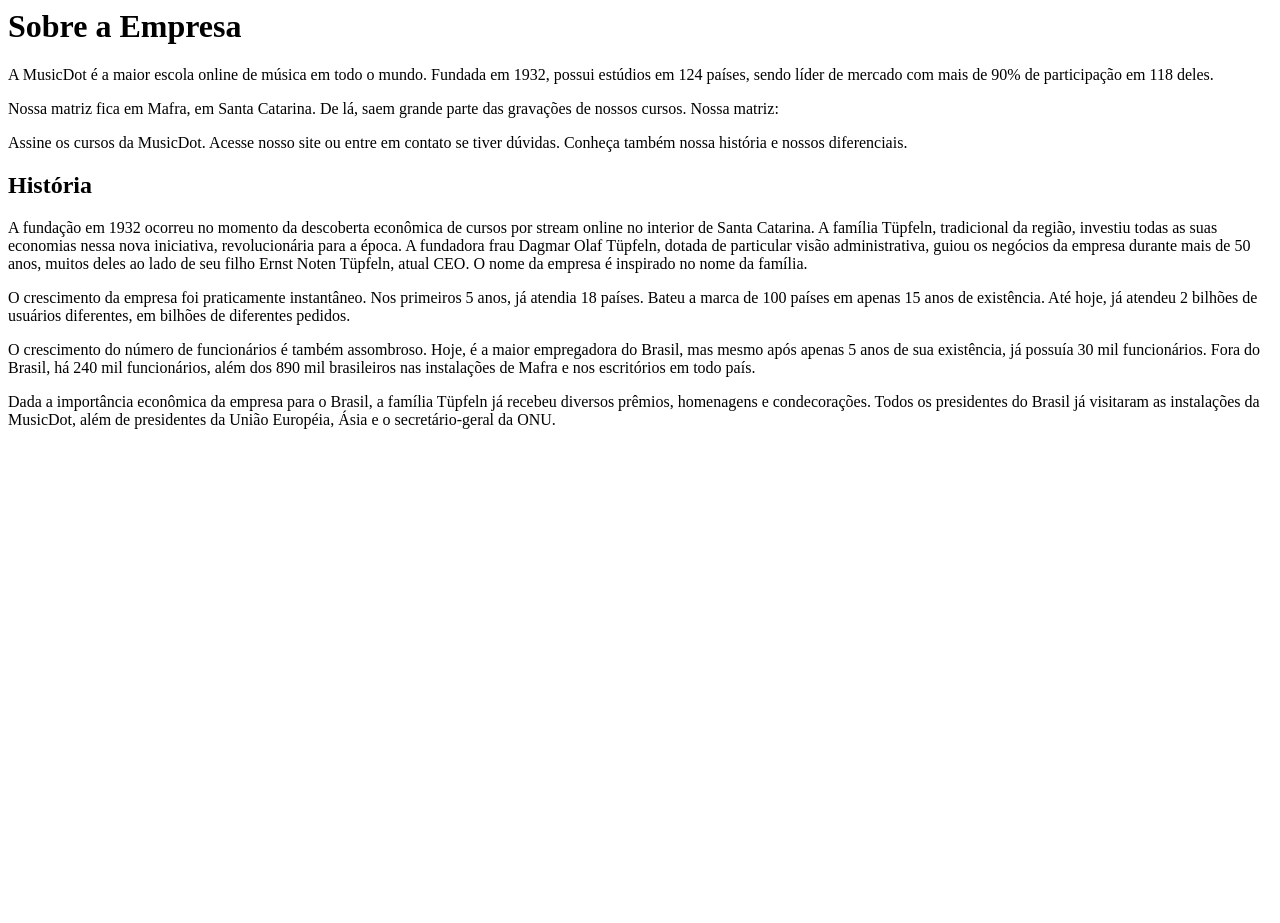
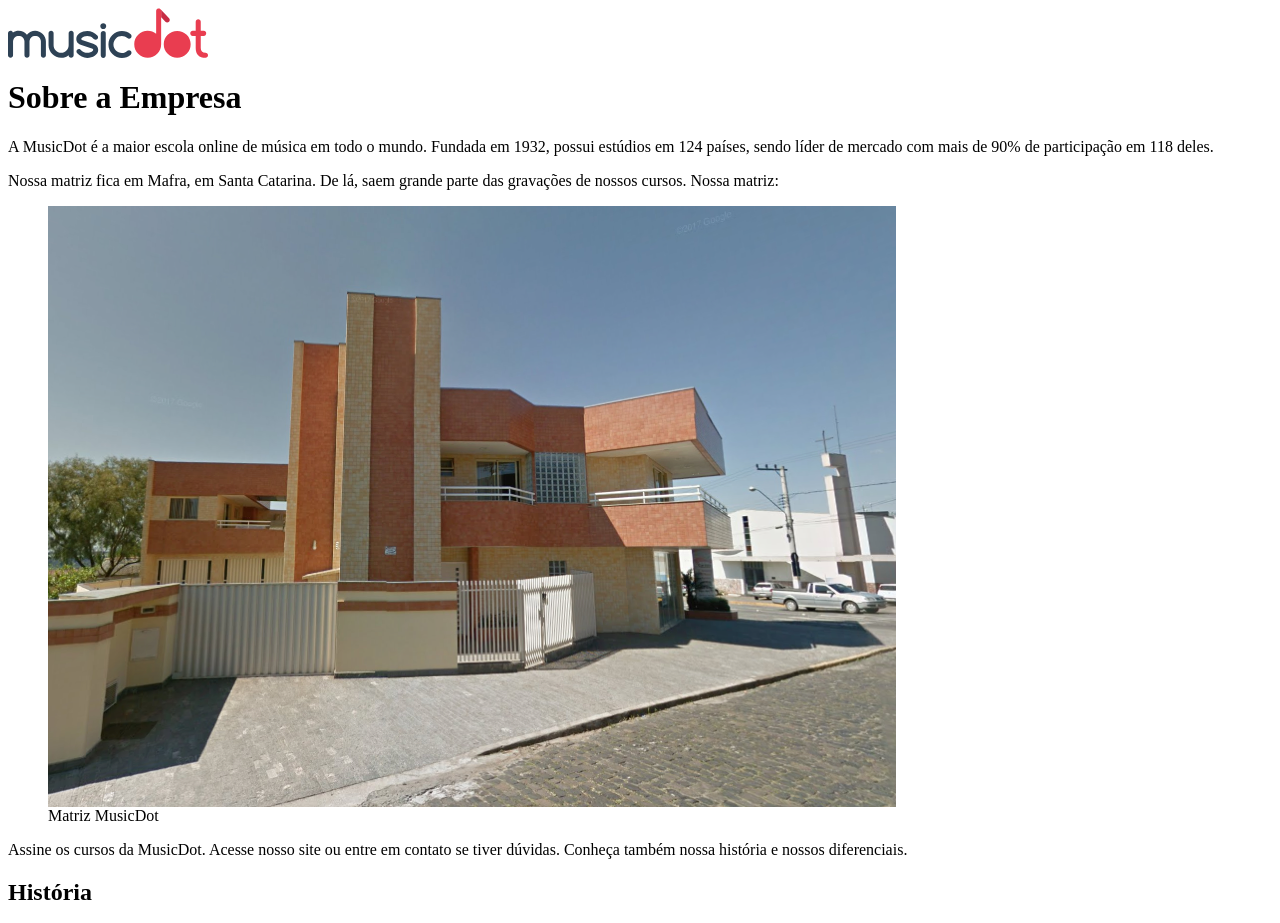
Before and after one commit to VictorRezendeS/Programa-o-B-sica-para-Web, a plain HTML site: page sobre.html in a window 1280 px wide. Shown: the top 923 px of the page. Before the commit the page ends 800 px from the top, so only its background shows below. Drawn offline with Linux system fonts and the light colour scheme.

Commit message:
Tópico HTML, Atividade 2

```diff
--- a/sobre.html
+++ b/sobre.html
@@ -3,16 +3,24 @@
     <meta charset="UTF-8">
     <meta http-equiv="X-UA-Compatible" content="IE=edge">
     <meta name="viewport" content="width=device-width, initial-scale=1.0">
-    <title>Document</title>
+    <title>Sobre a empresa</title>
+    <img src="arquivos/wd43-musicdot-arquivos-iniciais/img/logo.svg" alt="Figura 1">
 </head>
 <body>
     <h1><b>Sobre a Empresa</b></h1>
-        A MusicDot é a maior escola online de música em todo o mundo. Fundada em 1932, possui estúdios em 124 países, sendo líder de mercado com mais de 90% de participação em 118 deles.
+       <p>A MusicDot é a maior escola online de música em todo o mundo. Fundada em 1932, possui estúdios em 124 países, sendo líder de mercado com mais de 90% de participação em 118 deles.</p>
         <p>Nossa matriz fica em Mafra, em Santa Catarina. De lá, saem grande parte das gravações de nossos cursos. Nossa matriz:</p>
-
+        <figure>
+            <img src="arquivos/wd43-musicdot-arquivos-iniciais/img/matriz-musicdot.png" alt="Figura 1">
+            <figcaption>Matriz MusicDot</figcaption>
+        </figure>
         <p>Assine os cursos da MusicDot. Acesse nosso site ou entre em contato se tiver dúvidas. Conheça também nossa história e nossos diferenciais.</p>
 
     <h2>História</h2>
+    <figure>
+        <img src="arquivos/wd43-musicdot-arquivos-iniciais/img/familia-tupfeln.jpg" alt="Figura 2">
+        <figcaption>Família Tupfeln</figcaption>
+    </figure>
             <p>A fundação em 1932 ocorreu no momento da descoberta econômica de cursos por stream online no interior de Santa Catarina. A família Tüpfeln, tradicional da região, investiu todas as suas economias nessa nova iniciativa, revolucionária para a época.
                A fundadora frau Dagmar Olaf Tüpfeln, dotada de particular visão administrativa, guiou os negócios da empresa durante mais de 50 anos, muitos deles ao lado de seu filho Ernst Noten Tüpfeln, atual CEO. O nome da empresa é inspirado no nome da família.</p>
 
@@ -23,8 +31,5 @@
 
             <p>Dada a importância econômica da empresa para o Brasil, a família Tüpfeln já recebeu diversos prêmios, homenagens e condecorações. Todos os presidentes do Brasil já visitaram as instalações da MusicDot, além de presidentes da União Européia,
             Ásia e o secretário-geral da ONU.</p>
-
-
-    </p>
 </body>
 </html>
```
